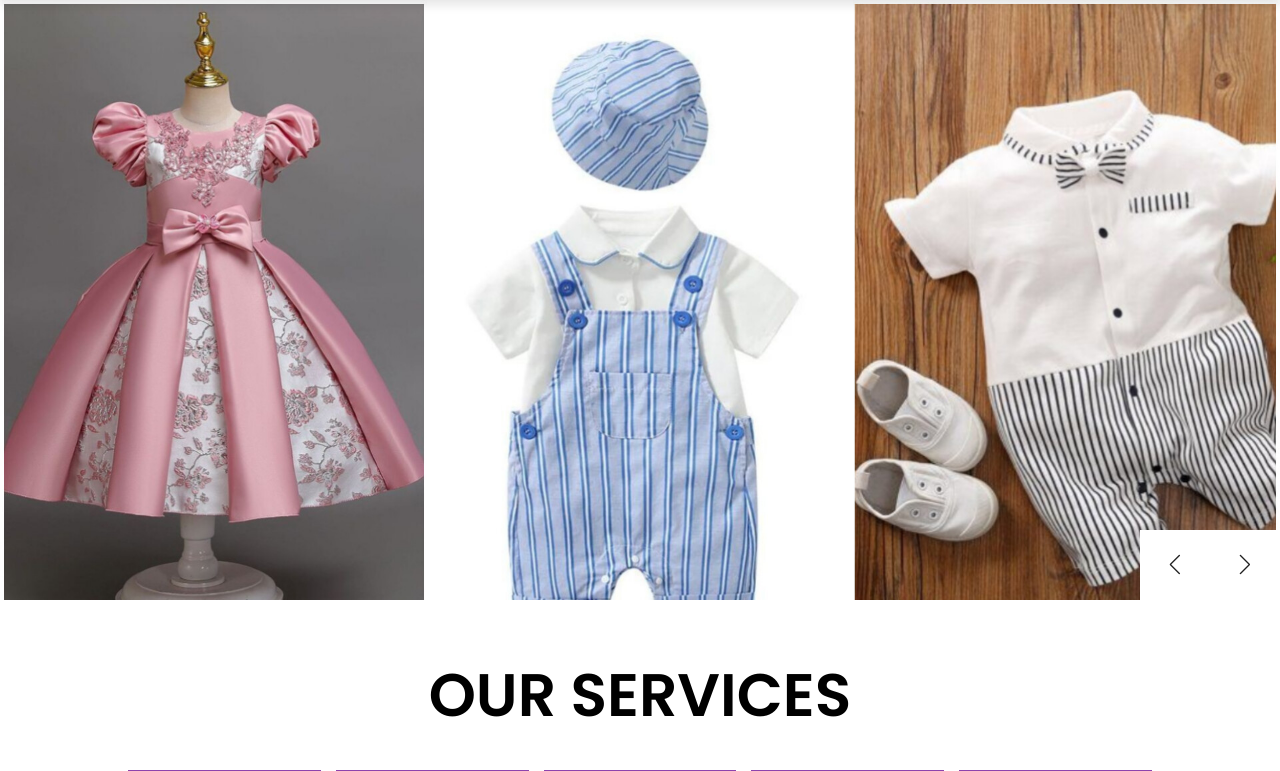
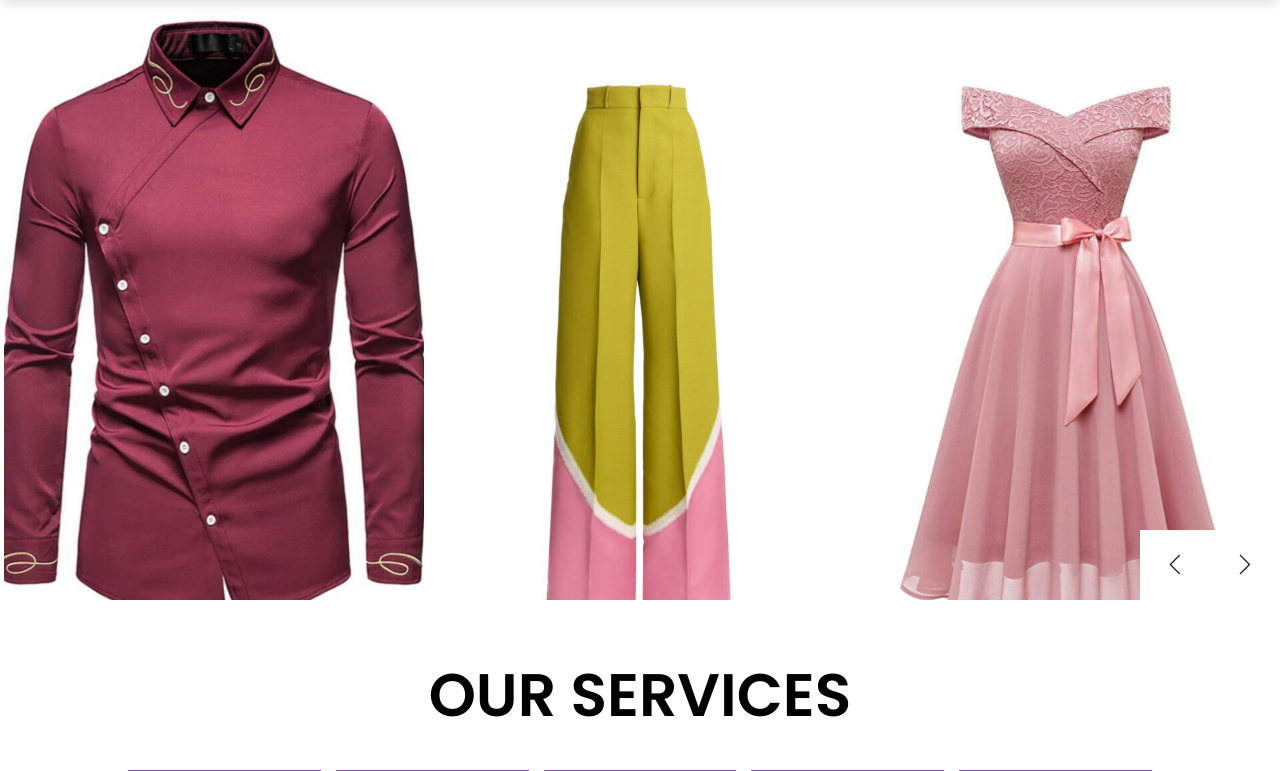
Before and after one commit to NgallaRowanchic/onlineshop, a PHP site: page / in a window 1280 px wide; the page is wider, and only the part inside the window is pictured. Shown: the part 78-849 px from the top of that part. Run offline with PHP 8.4, Linux system fonts and the light colour scheme; grey boxes are pictures that could not be loaded.

Commit message:
second branch

```diff
--- a/index.php
+++ b/index.php
@@ -42,7 +42,7 @@
 
   <div class="swiper home-slider">
       <div class="swiper-wrapper">
-           <div class="swiper-slide slide" style="background: url(PICS/h3.jpg) no-repeat">
+           <div class="swiper-slide slide" style="background: url(PICS/h2.jpg) no-repeat">
               <div class="content">
                 <span>style, fashion, glow</span>
                 <h3>Discover your style</h3>
@@ -57,7 +57,7 @@
               </div>
            </div>
 
-           <div class="swiper-slide " style="background: url(PICS/h4.jpg) no-repeat">
+           <div class="swiper-slide " style="background: url(PICS/h3.jpg) no-repeat">
               <div class="content">
                 <span>style, fashion, glow</span>
                 <h3>Discover your style</h3>
--- a/style.css
+++ b/style.css
@@ -288,11 +288,12 @@
 .home-packages .box-container .box .images{
     height: 25rem;
     overflow: hidden;
+
 }
 .home-packages .box-container .box .images img{
     height: 100%;
     width:100%;
-    object-fit:cover;
+    object-fit: cover;
     transition: .2s linear;
 }
 .home-packages .box-container .box .content{
@@ -401,7 +402,7 @@
     background: var(--white);
     text-align: center;
     box-shadow: var(--box-shadow);
-    user-select: none;
+
 }
 .reviews .slide .stars{
    padding-bottom: 5rem;
```
